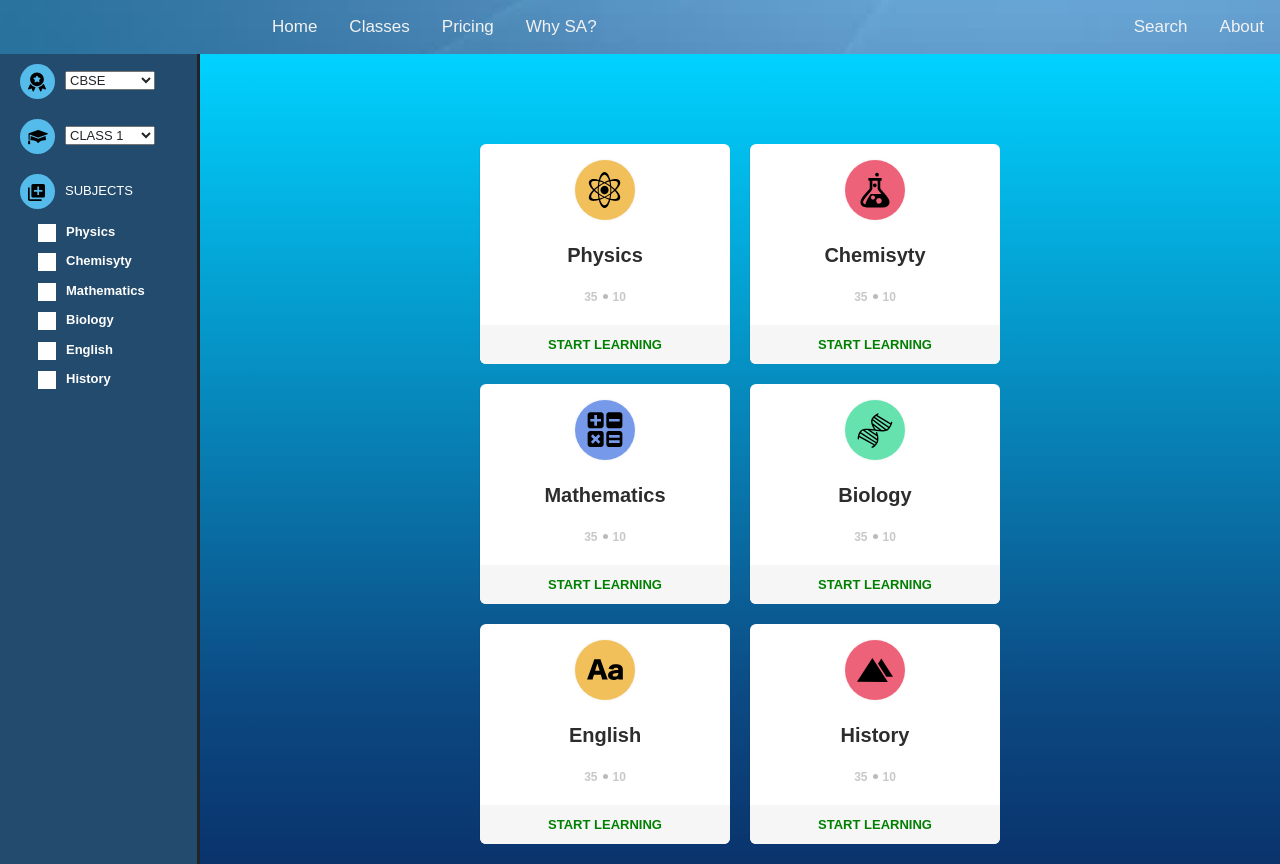
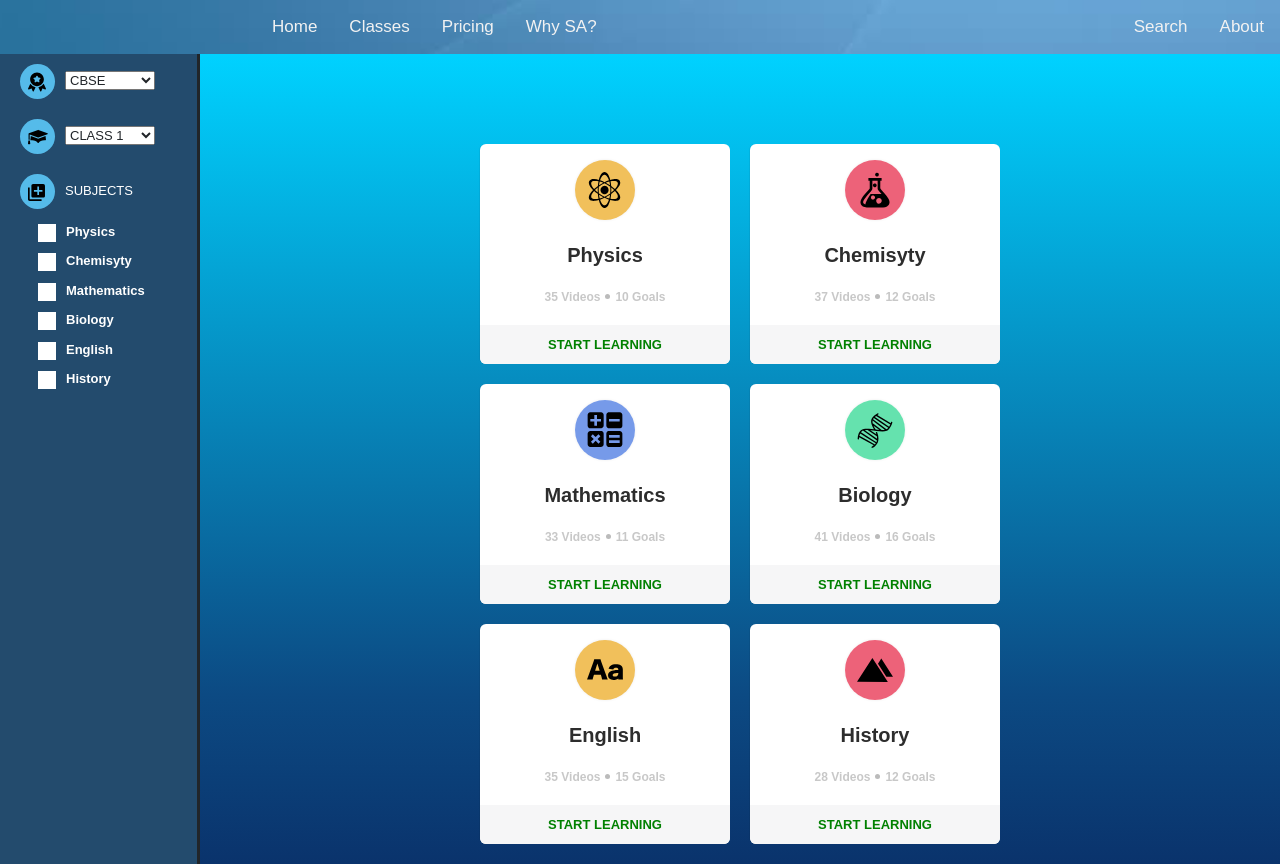
Before and after one commit to vikash-techy/TeamWork, an Angular app in the folder StudentArchitect/: page /class in a window 1280 px wide. Built offline with nearby package versions, Linux system fonts and the light colour scheme.

Commit message:
subject detail changes

```diff
--- a/StudentArchitect/src/app/app-routing.module.ts
+++ b/StudentArchitect/src/app/app-routing.module.ts
@@ -1,3 +1,4 @@
+import { SubjectDetailComponent } from './subject-detail/subject-detail.component';
 import { PricingComponent } from './pricing/pricing.component';
 import { HomeComponent } from './home/home.component';
 import { ClassComponent } from './class/class.component';
@@ -8,7 +9,8 @@ const routes: Routes = [
   { path: '', redirectTo: '/home', pathMatch: 'full' },
   { path: 'home', component: HomeComponent },
   { path: 'pricing', component: PricingComponent },
-  { path: 'class', component: ClassComponent }
+  { path: 'class', component: ClassComponent },
+  { path: 'subject-detail/:name', component: SubjectDetailComponent },
 ];
 
 @NgModule({
--- a/StudentArchitect/src/app/class/class.component.html
+++ b/StudentArchitect/src/app/class/class.component.html
@@ -65,7 +65,8 @@
   <!--Subject container-->
   <div class="right_nav sub-container-bg">
     <div class="subject-grid">
-      <a class="subject" *ngFor="let subject of subjects">
+      <div *ngFor="let subject of subjects">
+      <a class="subject"  routerLink="/subject-detail/{{subject.name}}">
         <div class="subject-icon {{subject.cssClassName}}">
           <svg fill="currentColor" preserveAspectRatio="xMidYMid meet" height="36" width="36" [attr.viewBox]="subject.svgImage.viewBoxCoOrdinates"
             class="_3_28c">
@@ -74,12 +75,13 @@
         </div>
         <h2 class="subject-name">{{subject.name}}</h2>
         <div class="video-detail">
-          <div>{{subject.videosCount}}</div>
+          <div>{{subject.videosCount}} Videos</div>
           <div class="dot"></div>
-          <div>{{subject.goalsCount}}</div>
+          <div>{{subject.goalsCount}} Goals</div>
         </div>
         <div class="start-learning">START LEARNING</div>
       </a>
     </div>
+    </div>
   </div>
 </div>
--- a/StudentArchitect/src/app/mock-data/mock-subjects.ts
+++ b/StudentArchitect/src/app/mock-data/mock-subjects.ts
@@ -42,9 +42,9 @@ const MOCK_SVG: SVG[] = [
 
 export const SUBJECTS: Subject[] = [
     { subjectId: 11, name: "Physics", goalsCount: 10, videosCount: 35, cssClassName:"icon-bg-yellow", svgImage: MOCK_SVG[0] },
-    { subjectId: 12, name: "Chemisyty", goalsCount: 10, videosCount: 35, cssClassName:"icon-bg-reddish", svgImage: MOCK_SVG[1] },
-    { subjectId: 13, name: "Mathematics", goalsCount: 10, videosCount: 35, cssClassName:"icon-bg-blueish", svgImage: MOCK_SVG[2] },
-    { subjectId: 14, name: "Biology", goalsCount: 10, videosCount: 35, cssClassName:"icon-bg-greenish", svgImage: MOCK_SVG[3] },
-    { subjectId: 15, name: "English", goalsCount: 10, videosCount: 35, cssClassName:"icon-bg-yellow", svgImage: MOCK_SVG[4] },
-    { subjectId: 16, name: "History", goalsCount: 10, videosCount: 35, cssClassName:"icon-bg-reddish", svgImage: MOCK_SVG[5] }
+    { subjectId: 12, name: "Chemisyty", goalsCount: 12, videosCount: 37, cssClassName:"icon-bg-reddish", svgImage: MOCK_SVG[1] },
+    { subjectId: 13, name: "Mathematics", goalsCount: 11, videosCount: 33, cssClassName:"icon-bg-blueish", svgImage: MOCK_SVG[2] },
+    { subjectId: 14, name: "Biology", goalsCount: 16, videosCount: 41, cssClassName:"icon-bg-greenish", svgImage: MOCK_SVG[3] },
+    { subjectId: 15, name: "English", goalsCount: 15, videosCount: 35, cssClassName:"icon-bg-yellow", svgImage: MOCK_SVG[4] },
+    { subjectId: 16, name: "History", goalsCount: 12, videosCount: 28, cssClassName:"icon-bg-reddish", svgImage: MOCK_SVG[5] }
 ];
--- a/StudentArchitect/src/app/services/subject.service.ts
+++ b/StudentArchitect/src/app/services/subject.service.ts
@@ -13,4 +13,8 @@ export class SubjectService {
   getSubjects(): Observable<Subject[]> {
     return of(SUBJECTS);
   }
+
+  getSubject(name : String):Observable<Subject> {
+    return of(SUBJECTS[0]);
+  }
 }
--- a/StudentArchitect/src/app/subject-detail/subject-detail.component.html
+++ b/StudentArchitect/src/app/subject-detail/subject-detail.component.html
@@ -1,3 +1,3 @@
-<div *ngIf="subject">
+<div >
   subject-detail works! {{ subject.name | uppercase }}
 </div>
--- a/StudentArchitect/src/app/subject-detail/subject-detail.component.ts
+++ b/StudentArchitect/src/app/subject-detail/subject-detail.component.ts
@@ -1,4 +1,4 @@
-import { Subject } from './../subject';
+import { Subject } from './../entities/subject';
 import { Component, OnInit, Input } from '@angular/core';
 
 @Component({
```
